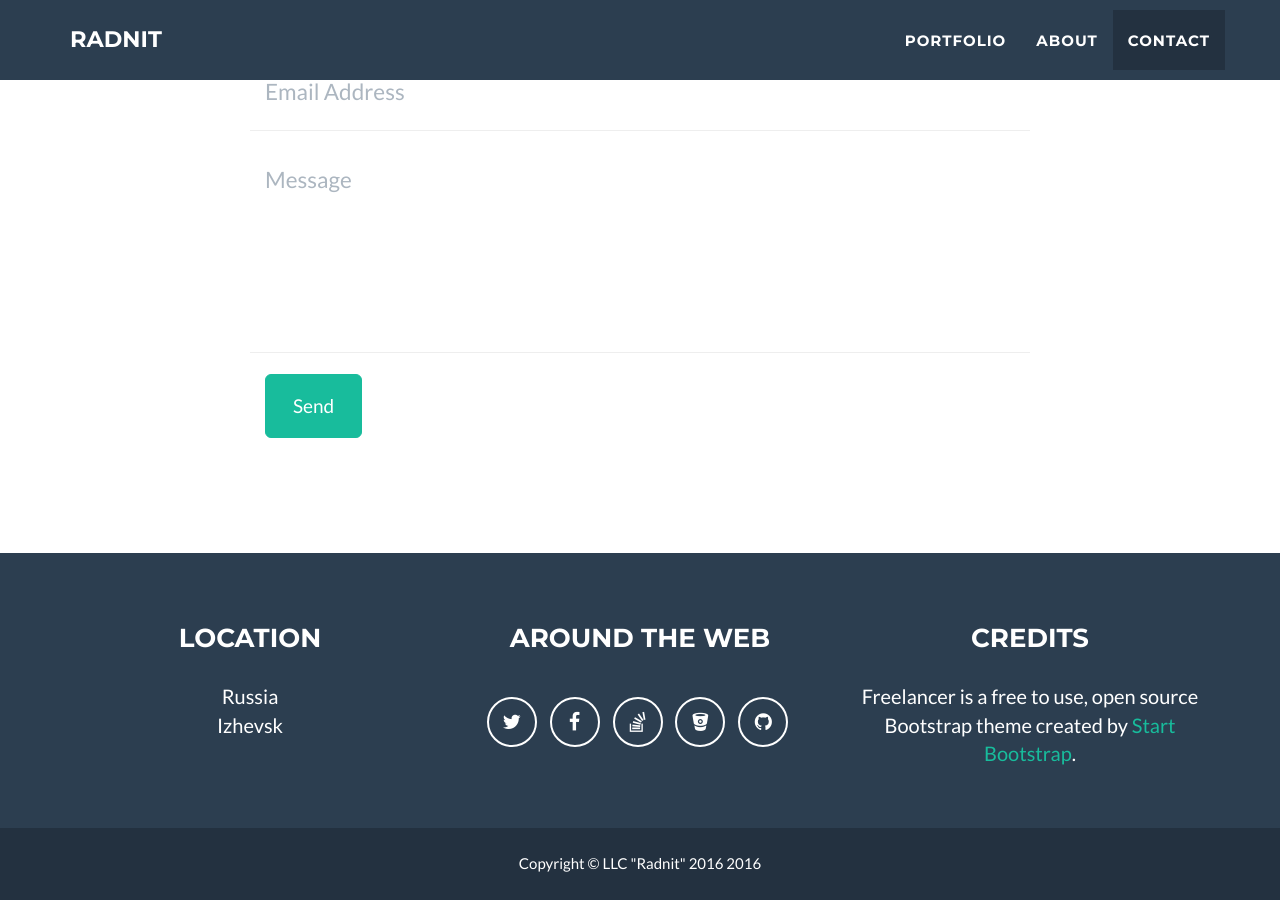
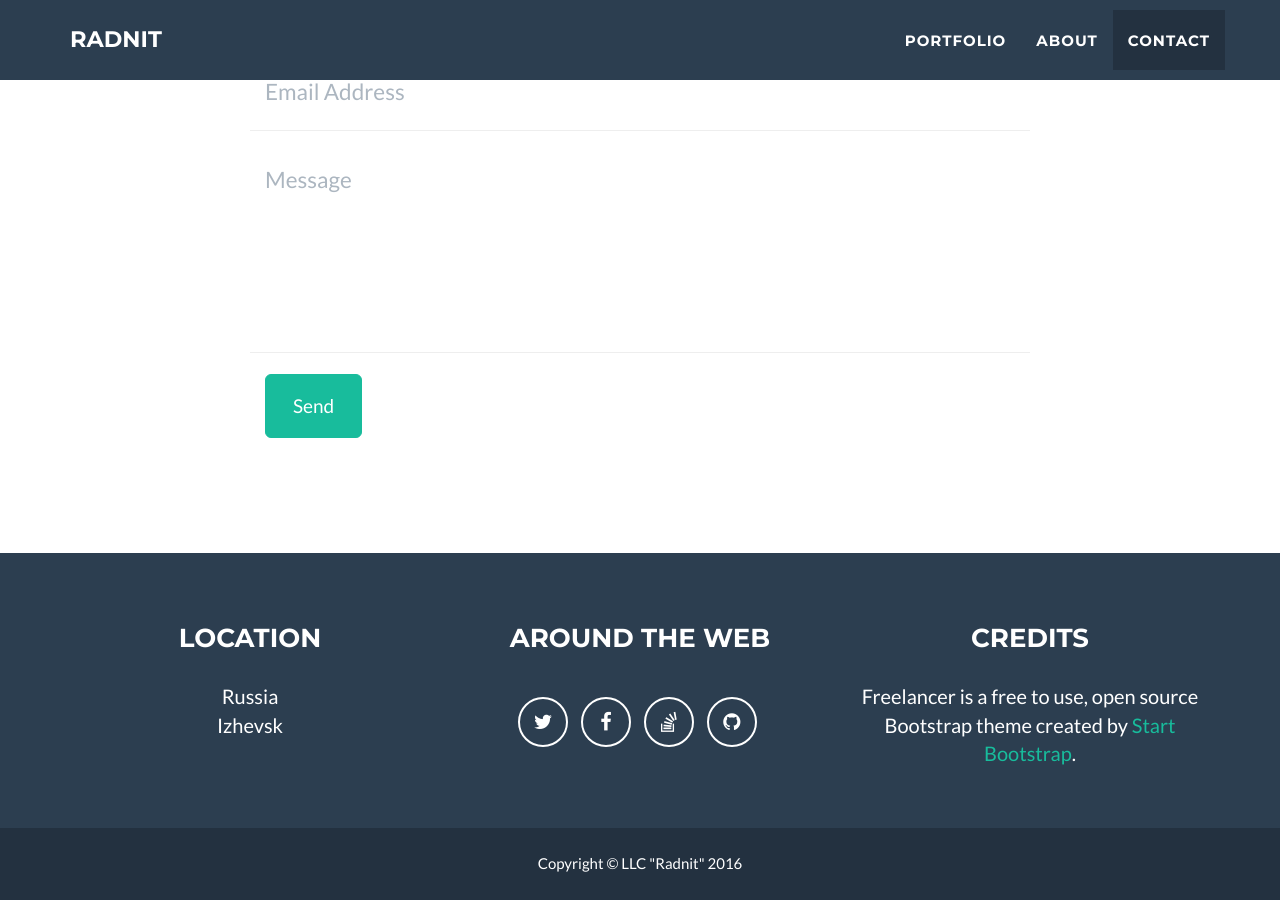
Before and after one commit to radnit/radnit.github.io, a Jekyll site: the page built from index.html, in a window 1280 px wide and 900 px high, scrolled down 2485 px. Built offline with Jekyll 4.4.1, drawn with Linux system fonts in a browser that asks for light colours; some of the changed lines change nothing that is shown.

```diff
--- a/_config.yml
+++ b/_config.yml
@@ -31,7 +31,7 @@
 
 # Footer settings
 footer:
-  copyright: LLC "Radnit" 2016
+  copyright: LLC "Radnit"
   location: Location
   social: Around the Web
   credits: Credits
@@ -39,15 +39,13 @@
 # Social networks usernames (many more available: google-plus, flickr, dribbble, pinterest, instagram, tumblr, linkedin, etc.)
 social:
   - title: twitter
-    url: http://twitter.com/jekyllrb
+    url: http://twitter.com/vradnit
   - title: facebook
-    url:
+    url: https://www.facebook.com/profile.php?id=100001965662123
   - title: stack-overflow
-    url: http://stackoverflow.com/questions/tagged/jekyll
-  - title: bitbucket
-    url: http://bitbucket.org/jekyll
+    url: http://stackoverflow.com/users/6783791/%d0%90%d0%bb%d0%b5%d0%ba%d1%81%d0%b5%d0%b9-%d0%92%d0%be%d1%80%d0%be%d0%bd%d0%be%d0%b2
   - title: github
-    url: http://github.com/jekyll
+    url: http://github.com/radnit
 
 # Postal address (add as many lines as necessary)
 address:
```
